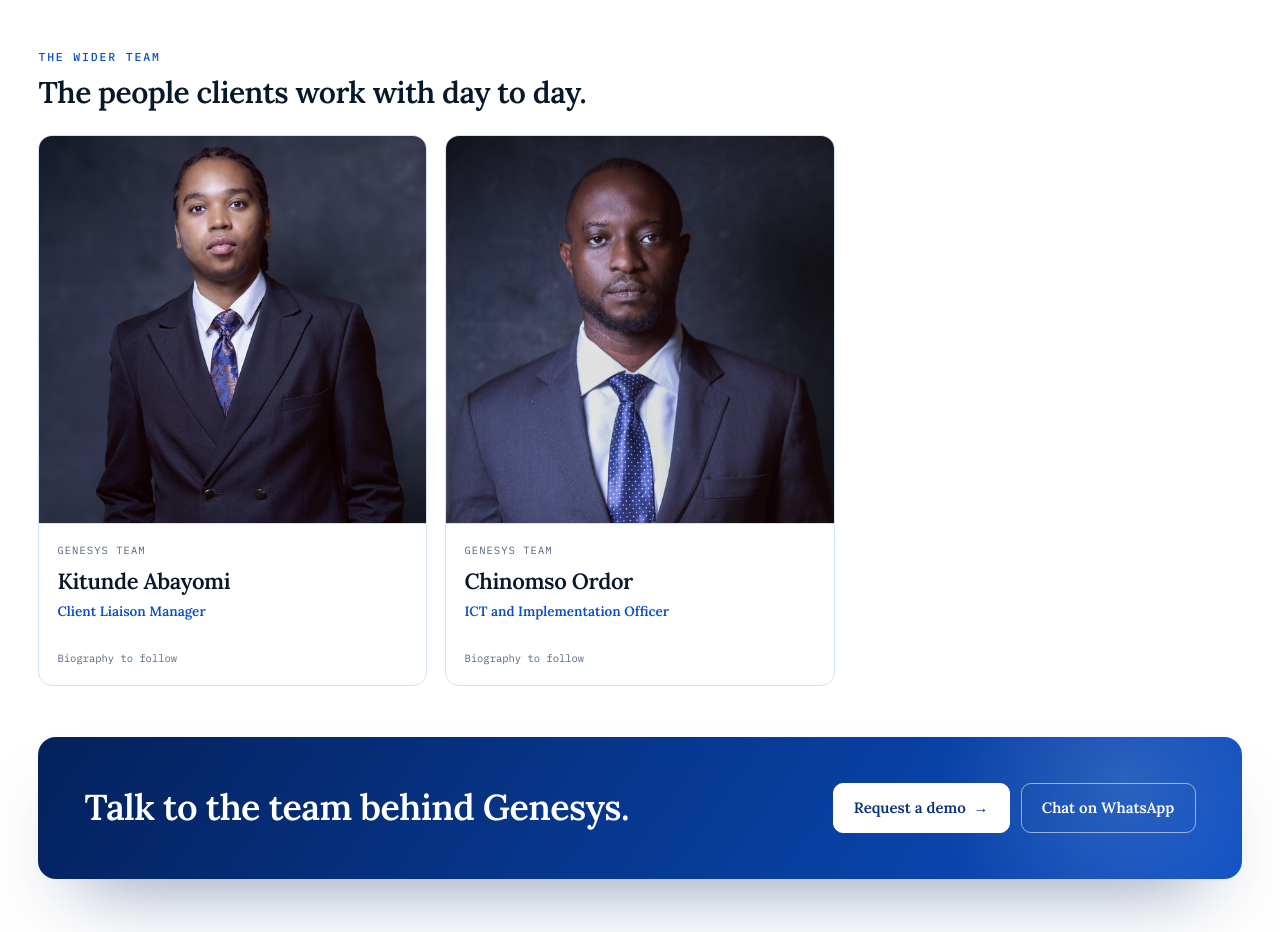
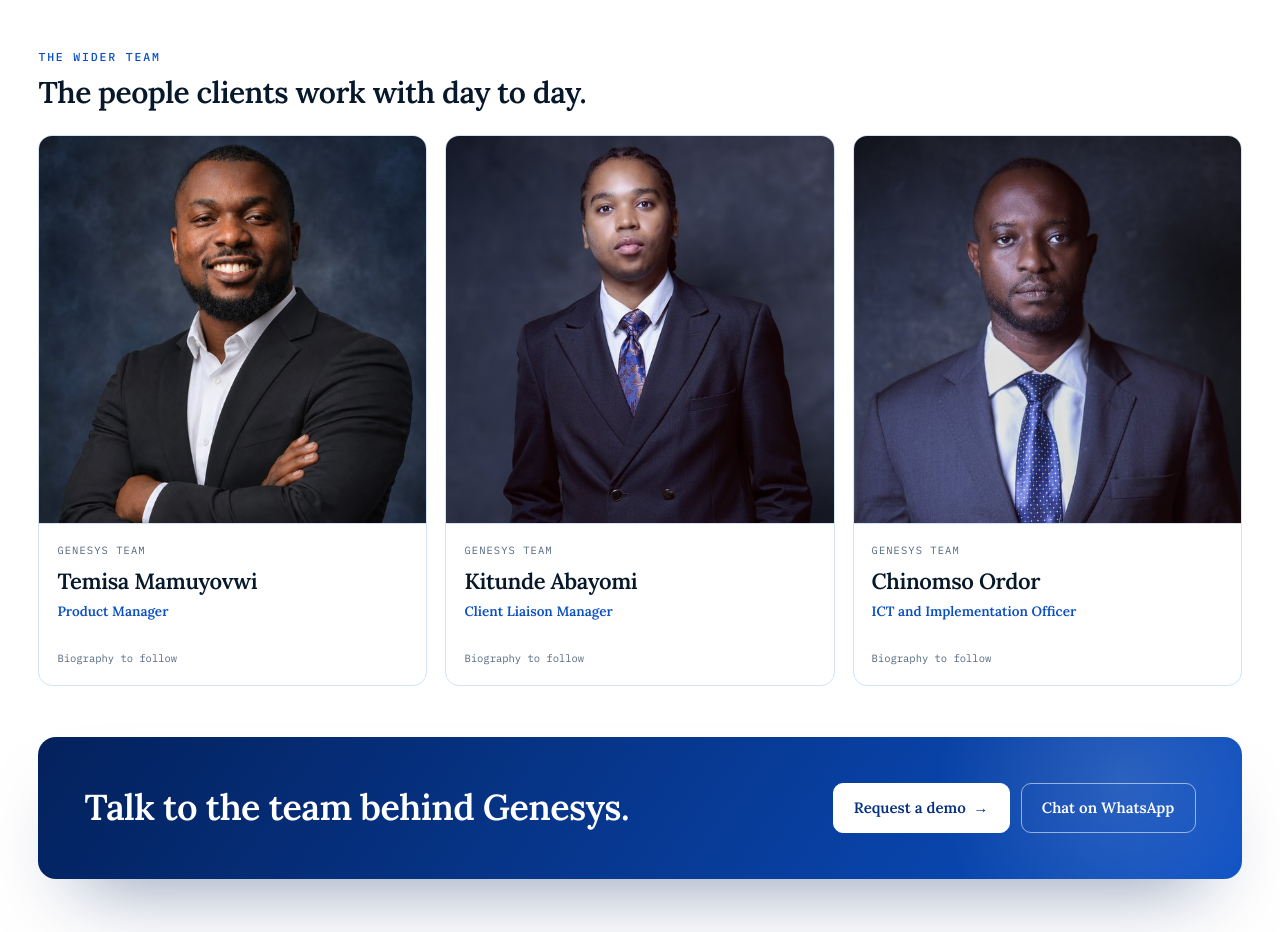
Before and after one commit to olamideokulaja-debug/Genesys, a plain HTML site: page team.html in a window 1280 px wide. Shown: the part 1460-2392 px from the top of the page. Drawn offline with Linux system fonts and the light colour scheme.

Commit message:
Add files via upload

```diff
--- a/team.html
+++ b/team.html
@@ -95,9 +95,13 @@
     <h2 style="font-size:clamp(22px,3vw,30px);margin-top:6px">The people clients work with day to day.</h2></div>
   <div class="grid-3"><article class="card member reveal d1">
  <div class="portrait" style="border:none;border-bottom:1px solid var(--border);border-radius:0">
+ <img loading="lazy" decoding="async" src="assets/team/temisa.jpg" alt="Temisa Mamuyovwi, Product Manager"></div>
+ <div class="body"><span class="mtag">Genesys team</span><h3>Temisa Mamuyovwi</h3><span class="aff">Product Manager</span>
+ <span class="todo">Biography to follow</span></div></article><article class="card member reveal d2">
+ <div class="portrait" style="border:none;border-bottom:1px solid var(--border);border-radius:0">
  <img loading="lazy" decoding="async" src="assets/team/kitunde.jpg" alt="Kitunde Abayomi, Client Liaison Manager"></div>
  <div class="body"><span class="mtag">Genesys team</span><h3>Kitunde Abayomi</h3><span class="aff">Client Liaison Manager</span>
- <span class="todo">Biography to follow</span></div></article><article class="card member reveal d2">
+ <span class="todo">Biography to follow</span></div></article><article class="card member reveal d3">
  <div class="portrait" style="border:none;border-bottom:1px solid var(--border);border-radius:0">
  <img loading="lazy" decoding="async" src="assets/team/chinonso.jpg" alt="Chinomso Ordor, ICT and Implementation Officer"></div>
  <div class="body"><span class="mtag">Genesys team</span><h3>Chinomso Ordor</h3><span class="aff">ICT and Implementation Officer</span>
```
